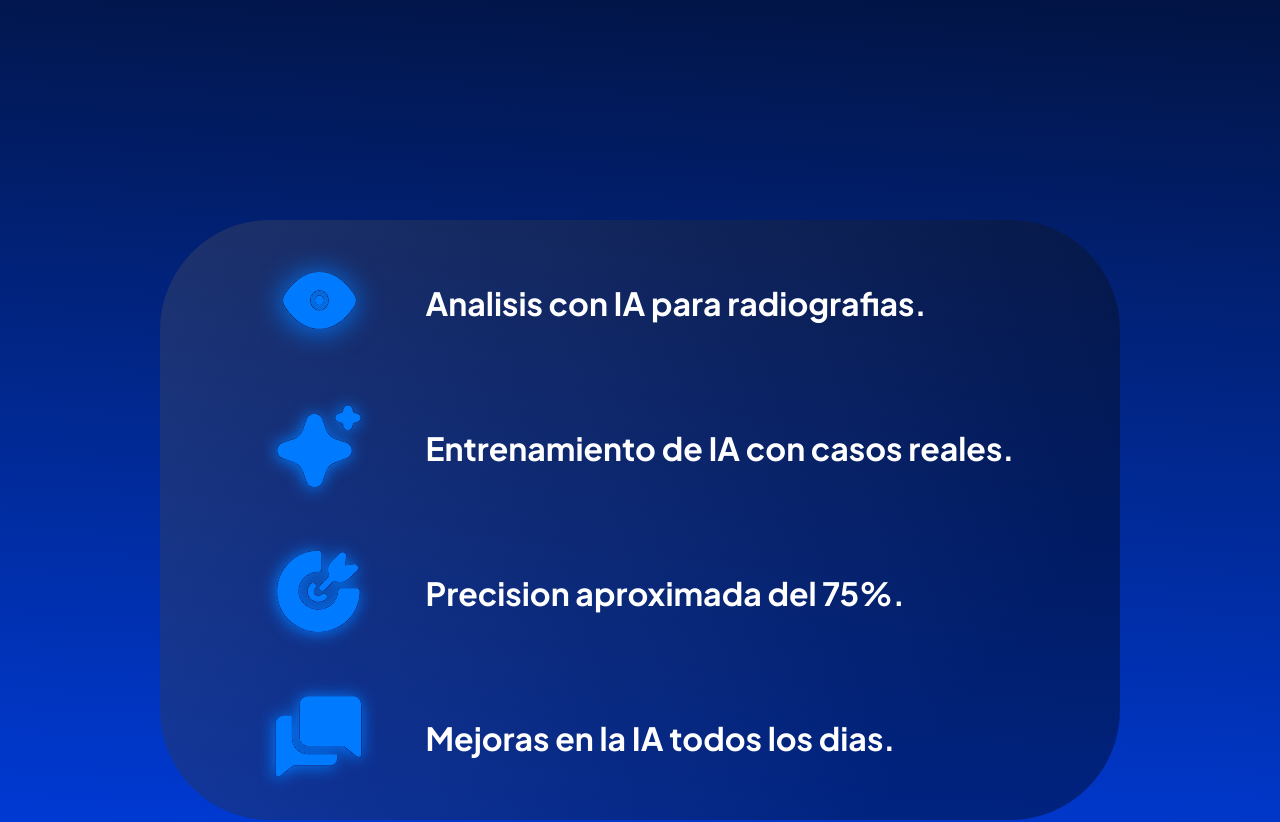
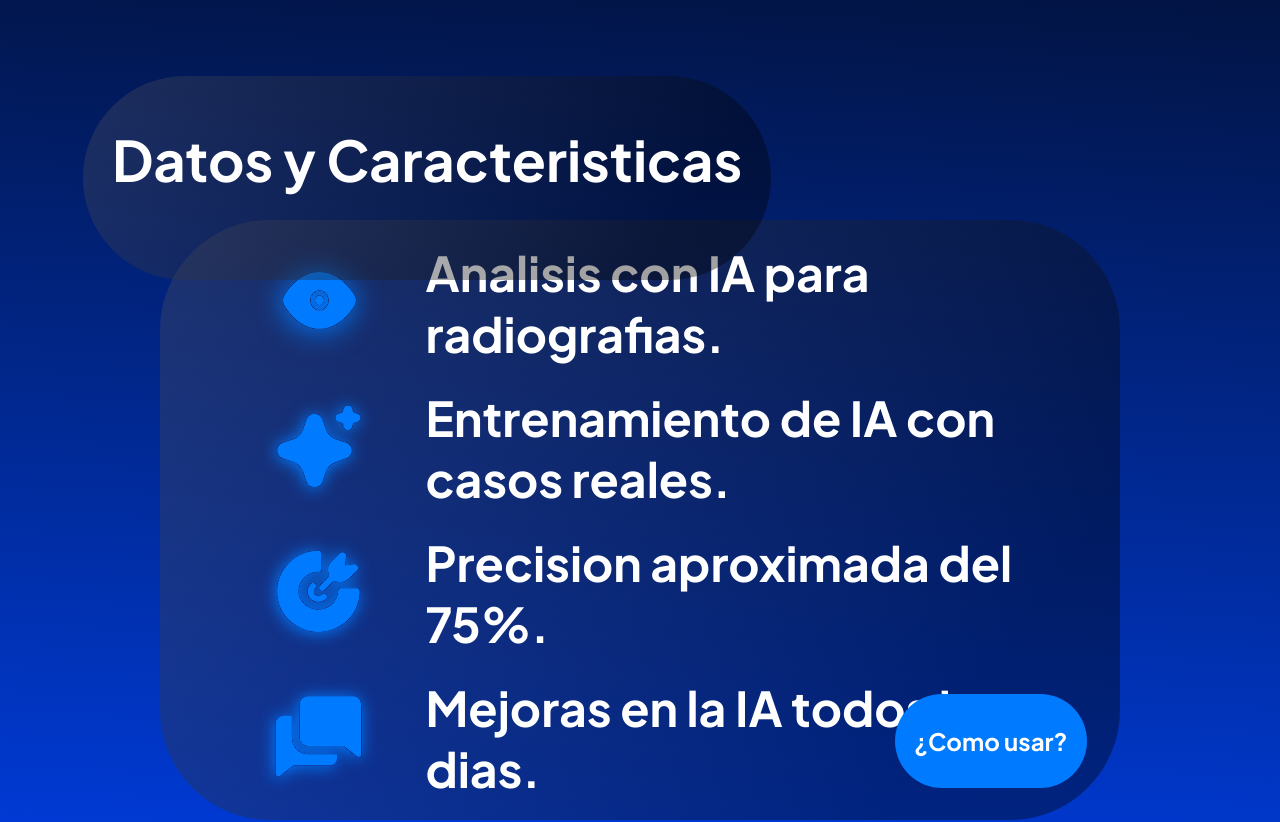
Before and after one commit to MatiasGrynfeld/Landing-Page-PipeEye, a React (Vite) app: page / in a window 1280 px wide. Shown: the part 680-1502 px from the top of the page. Built offline with nearby package versions, Linux system fonts and the light colour scheme.

Commit message:
caracteristicas terminado falta corregir el fondo

```diff
--- a/src/caracteristicas.jsx
+++ b/src/caracteristicas.jsx
@@ -2,12 +2,25 @@ import './css/caracteristicas.css';
 import CaracteristicasParte from './caracteristicas_parte.jsx';
 
 export default function Caracteristicas() {
-    return <section className='caracteristicas-wrapper'>
-        <div className='caracteristicas-content'>
-            <CaracteristicasParte img="/resources/caracteristicas/caracteristica 1.svg" texto="Analisis con IA para radiografias." />
-            <CaracteristicasParte img="/resources/caracteristicas/caracteristica 2.svg" texto="Entrenamiento de IA con casos reales." />
-            <CaracteristicasParte img="/resources/caracteristicas/caracteristica 3.svg" texto="Precision aproximada del 75%." />
-            <CaracteristicasParte img="/resources/caracteristicas/caracteristica 4.svg" texto="Mejoras en la IA todos los dias." />
-        </div>
-    </section>
+    return (
+        <section className='caracteristicas-wrapper'>
+            <div className='caracteristicas-container'>
+                <div className='caracteristicas-content'>
+                    <CaracteristicasParte img="/resources/caracteristicas/caracteristica 1.svg">
+                        Analisis con IA para radiografias.
+                    </CaracteristicasParte>
+                    <CaracteristicasParte img="/resources/caracteristicas/caracteristica 2.svg">
+                        Entrenamiento de IA con casos reales.
+                    </CaracteristicasParte>
+                    <CaracteristicasParte img="/resources/caracteristicas/caracteristica 3.svg">
+                        Precision aproximada del 75%.
+                    </CaracteristicasParte>
+                    <CaracteristicasParte img="/resources/caracteristicas/caracteristica 4.svg">
+                        Mejoras en la IA todos los dias.
+                    </CaracteristicasParte>
+                </div>
+                <button className='caracteristicas-button'>¿Como usar?</button>
+            </div>
+        </section>
+    );
 }
--- a/src/caracteristicas_parte.jsx
+++ b/src/caracteristicas_parte.jsx
@@ -1,11 +1,10 @@
-export default function CaracteristicasParte({ img, texto }) {
+export default function CaracteristicasParte({ img, children: texto }) {
     return (
         <div className="caracteristicas-parte">
             <img className="caracteristicas-parte-imagen" src={img} />
             <div className="caracteristicas-parte-texto-wrapper">
                 <p className="caracteristicas-parte-texto">{texto}</p>
             </div>
-
         </div>
     );
 }
--- a/src/css/caracteristicas.css
+++ b/src/css/caracteristicas.css
@@ -1,23 +1,51 @@
-.caracteristicas-wrapper{
+.caracteristicas-wrapper {
     display: flex;
     justify-content: center;
     align-items: center;
     width: 100%;
     height: 100vh;
 }
-.caracteristicas-content {
+
+.caracteristicas-container {
+    position: relative;
+    width: 75vw;
+    height: 75vh;
     border-radius: 110px;
     background: linear-gradient(
         127deg,
         rgba(77, 81, 100, 0.37) 0%,
         rgba(0, 0, 0, 0.37) 83.13%
     );
-    width: 75vw;
-    height: 75vh;
+    background-size: 100% 100%;
+    background-position: left top;
+}
 
+.caracteristicas-container::before {
+    content: "Datos y Caracteristicas";
+    position: absolute;
+    top: -18vh;
+    left: -6vw;
+    padding: 5% 3% 9% 3%;
+    border-radius: 110px;
+    font-size: 3.5rem;
+    font-weight: 700;
+    display: flex;
+    align-items: center;
+    justify-content: center;
+    text-align: center;
+    background: inherit;
+    z-index: 2;
+}
+
+.caracteristicas-content {
+    position: relative;
+    z-index: 1;
+    width: 100%;
+    height: 100%;
     display: flex;
     flex-direction: column;
     padding: 10px 35px;
+    background: transparent;
 }
 
 .caracteristicas-parte {
@@ -39,6 +67,26 @@
 
 .caracteristicas-parte-texto-wrapper {
     flex: 1;
-    font-size: 2rem;
+    font-size: 3rem;
     font-weight: 700;
 }
+
+.caracteristicas-button {
+    z-index: 3;
+    position: absolute;
+    cursor: pointer;
+    right: 2.6vw;
+    bottom: 4vh;
+
+    display: flex;
+    justify-content: center;
+    align-items: center;
+
+    padding: 4vh 1.5vw;
+    /* padding: 2.3rem 1.5rem; */
+    font-size: 1.5rem;
+    font-weight: 700;
+    border-radius: 72px;
+    background-color:#007BFF;
+    border: none;
+}
```
Also changed, not shown: caracteristicas.png (added).
